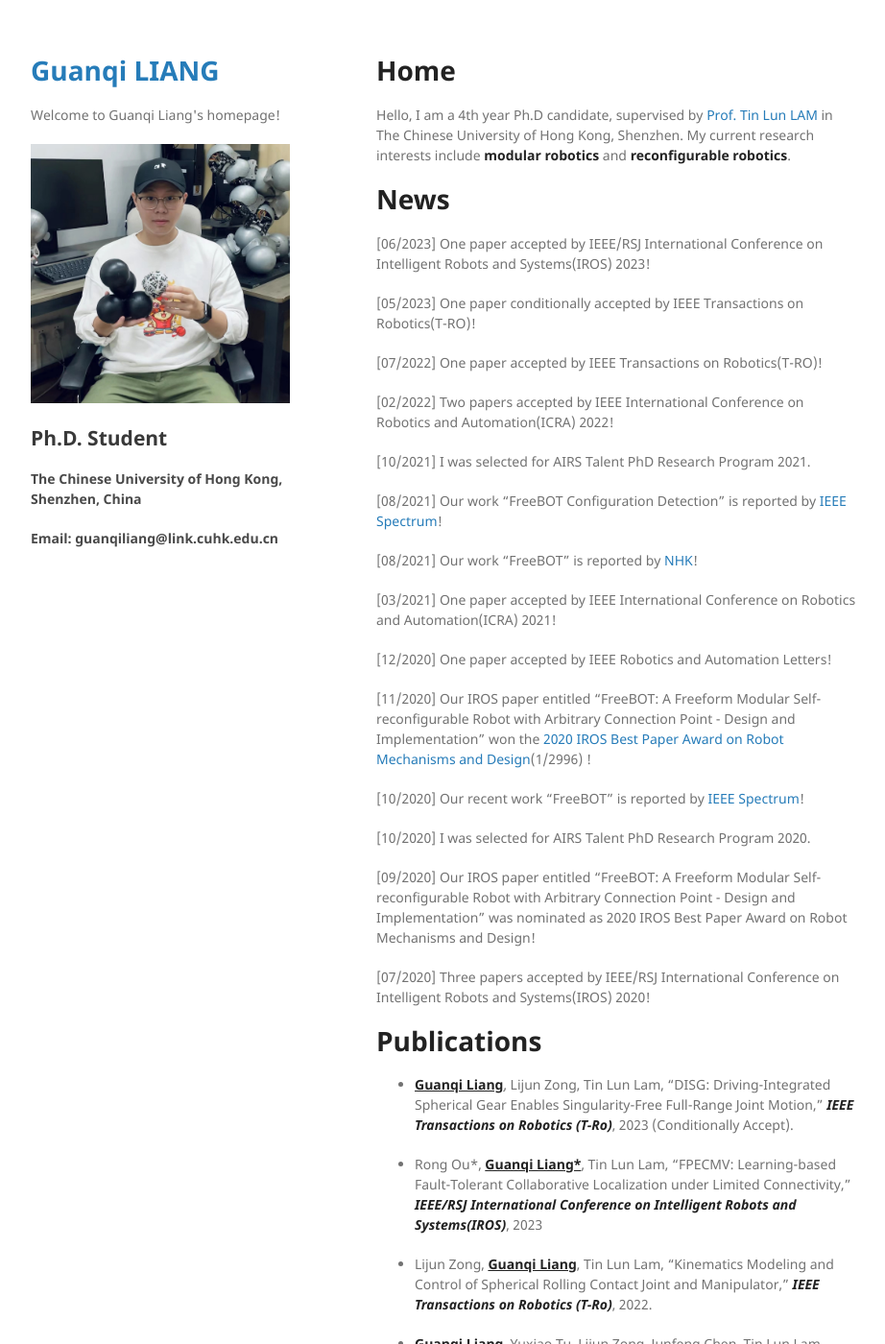
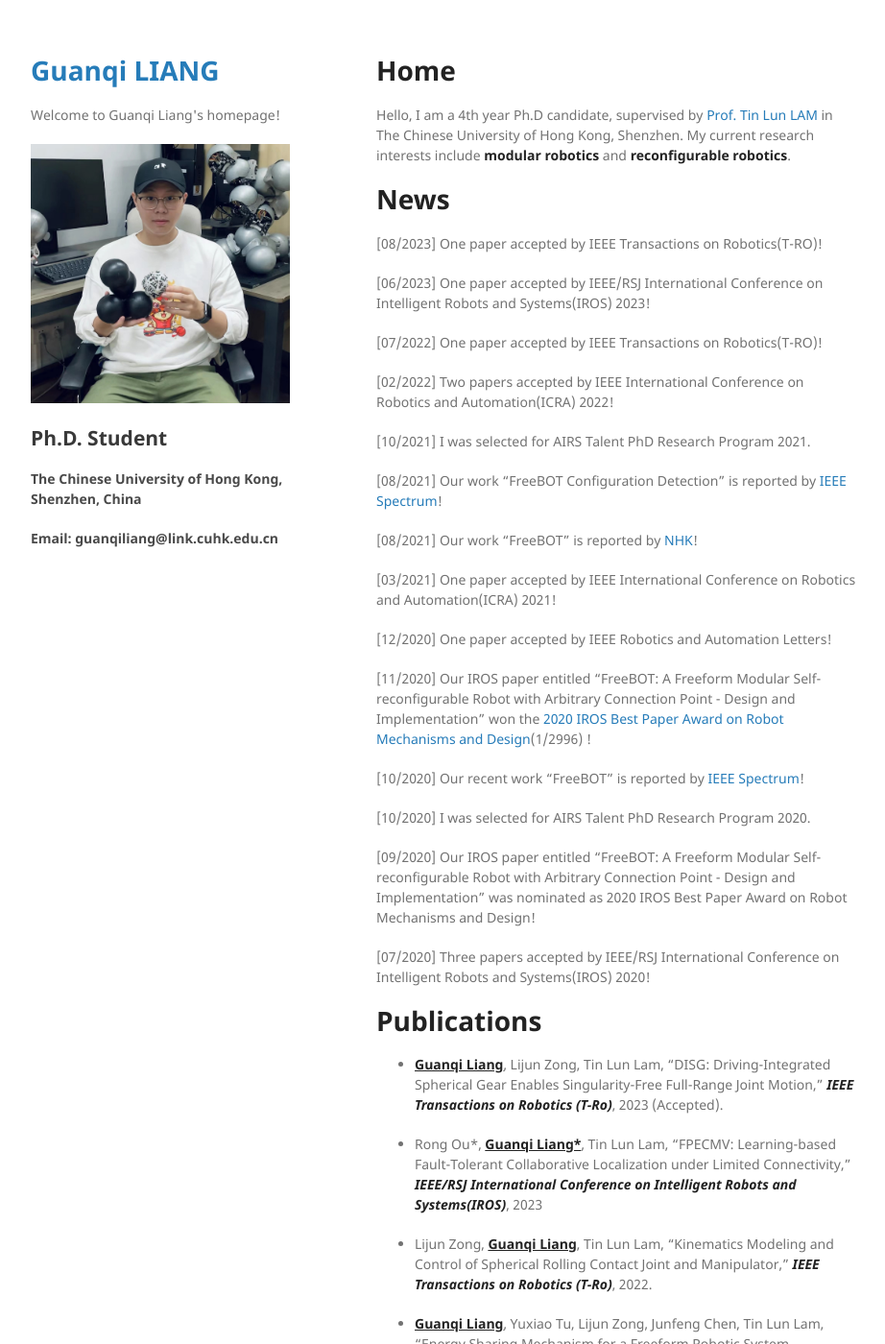
Before and after one commit to guanqiliang/guanqiliang.github.com, a Jekyll site: the page built from index.md, in a window 1280 px wide and 1400 px high. Shown: the whole window at 96% size, without its empty margins (178-1100 px from the left). Built offline with Jekyll 4.4.1, drawn with Linux system fonts in a browser that asks for light colours; our own code applies the rules of GitHub Pages for plain Markdown files.

Commit message:
Update index.md

```diff
--- a/index.md
+++ b/index.md
@@ -4,9 +4,9 @@ Hello, I am a 4th year Ph.D candidate, supervised by [Prof. Tin Lun LAM](https:/
 
 # News
 
+[08/2023] One paper accepted by IEEE Transactions on Robotics(T-RO)!
+
 [06/2023] One paper accepted by IEEE/RSJ International Conference on Intelligent Robots and Systems(IROS) 2023!
-
-[05/2023] One paper conditionally accepted by IEEE Transactions on Robotics(T-RO)!
 
 [07/2022] One paper accepted by IEEE Transactions on Robotics(T-RO)!
 
@@ -34,7 +34,7 @@ Hello, I am a 4th year Ph.D candidate, supervised by [Prof. Tin Lun LAM](https:/
 
 # Publications
 
-* <strong><u>Guanqi Liang</u></strong>, Lijun Zong, Tin Lun Lam, "DISG: Driving-Integrated Spherical Gear Enables Singularity-Free Full-Range Joint Motion," <strong><i>IEEE Transactions on Robotics (T-Ro)</i></strong>, 2023 (Conditionally Accept).
+* <strong><u>Guanqi Liang</u></strong>, Lijun Zong, Tin Lun Lam, "DISG: Driving-Integrated Spherical Gear Enables Singularity-Free Full-Range Joint Motion," <strong><i>IEEE Transactions on Robotics (T-Ro)</i></strong>, 2023 (Accepted).
 
 * Rong Ou*, <strong><u>Guanqi Liang*</u></strong>, Tin Lun Lam, "FPECMV: Learning-based Fault-Tolerant Collaborative Localization under Limited Connectivity," <strong><i>IEEE/RSJ International Conference on Intelligent Robots and Systems(IROS)</i></strong>, 2023
 
```
